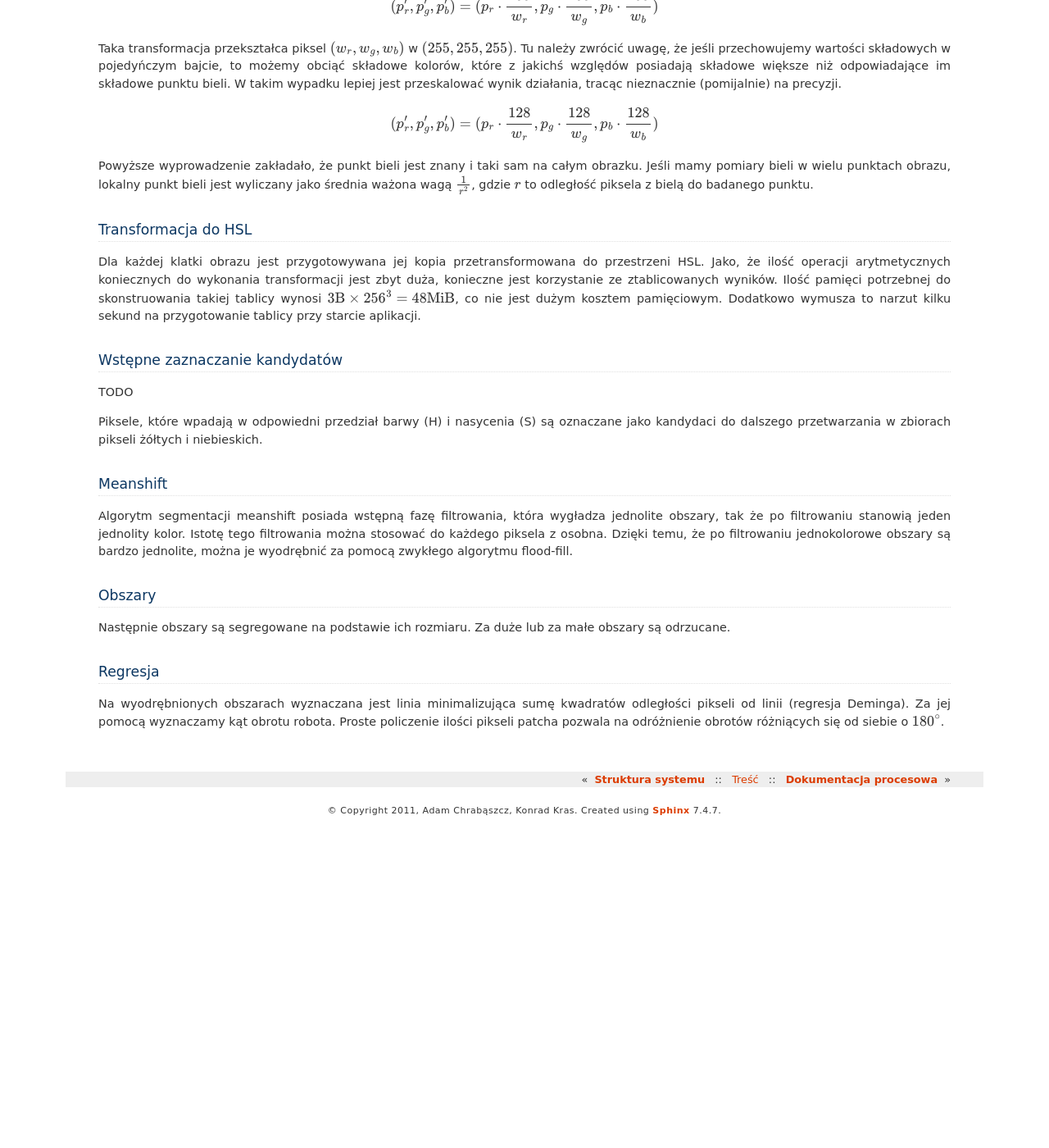
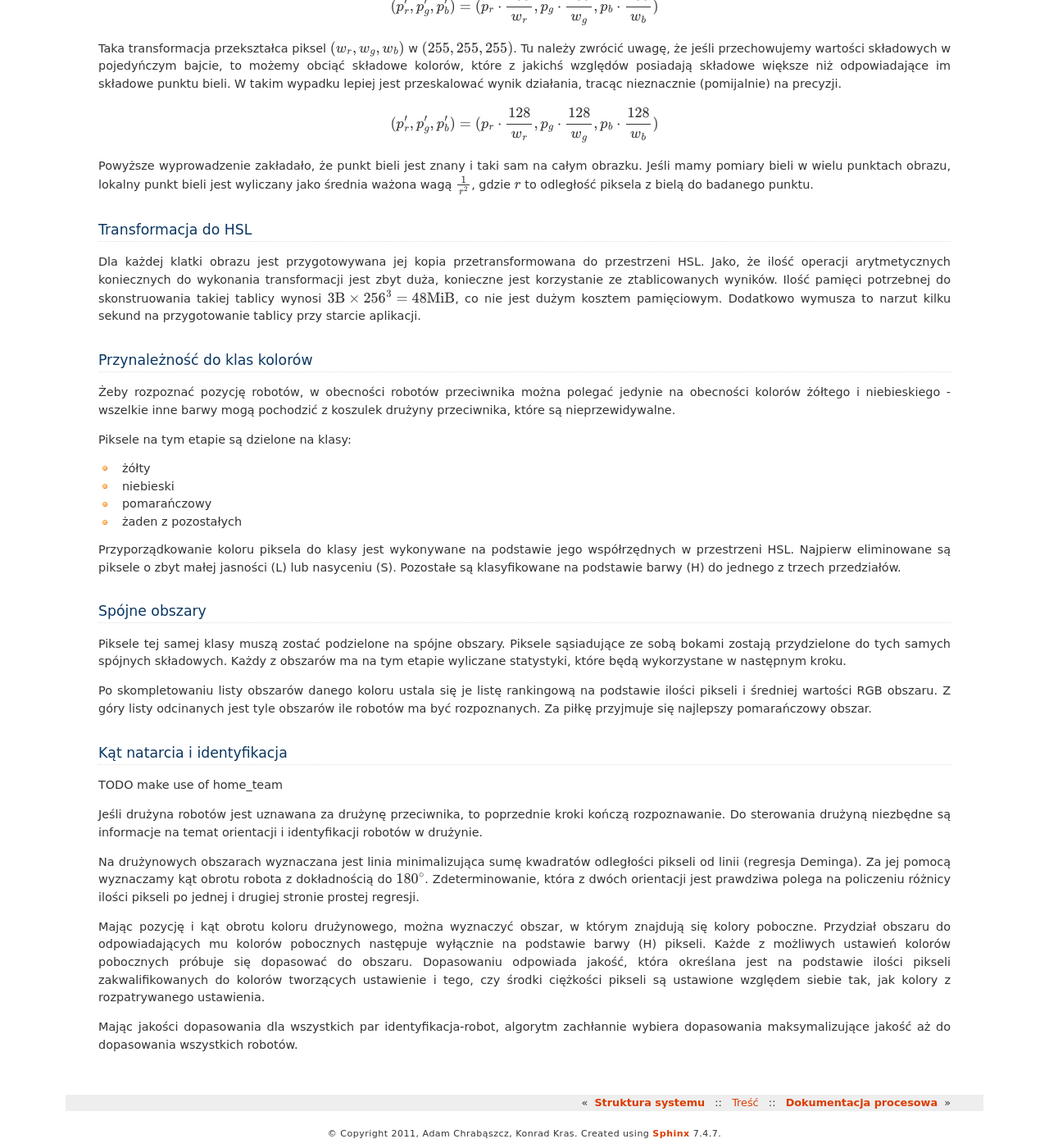
Before and after one commit to admchr/agh-mirosot-vision, a Sphinx documentation site: the page built from doc/arch/algodoc.rst, in a window 1280 px wide and 1400 px high, scrolled down 533 px. Shown: the whole window at 82% size. Built offline with Sphinx 7.4.7, drawn with Linux system fonts in a browser that asks for light colours; formulas are drawn with MathJax 3; pages that are not in the unit, such as notebooks, are missing from menus; before the commit the page ends 1539 px from its top, so only the background shows below that.

Commit message:
doc algorithm

```diff
--- a/doc/arch/algodoc.rst
+++ b/doc/arch/algodoc.rst
@@ -54,34 +54,64 @@ wyników. Ilość pamięci potrzebnej do skonstruowania takiej tablicy wynosi
 pamięciowym. Dodatkowo wymusza to narzut kilku sekund na przygotowanie tablicy
 przy starcie aplikacji.
 
-Wstępne zaznaczanie kandydatów
-******************************
+Przynależność do klas kolorów
+*****************************
 
-TODO
+Żeby rozpoznać pozycję robotów, w obecności robotów przeciwnika można polegać
+jedynie na obecności kolorów żółtego i niebieskiego - wszelkie inne barwy mogą
+pochodzić z koszulek drużyny przeciwnika, które są nieprzewidywalne.
 
-Piksele, które wpadają w odpowiedni przedział barwy (H) i nasycenia (S) są
-oznaczane jako kandydaci do dalszego przetwarzania w zbiorach pikseli żółtych i
-niebieskich.
+Piksele na tym etapie są dzielone na klasy:
 
-Meanshift
-*********
+* żółty
+* niebieski
+* pomarańczowy
+* żaden z pozostałych
 
-Algorytm segmentacji meanshift posiada wstępną fazę filtrowania, która wygładza
-jednolite obszary, tak że po filtrowaniu stanowią jeden jednolity kolor.
-Istotę tego filtrowania można stosować do każdego piksela z osobna. Dzięki temu,
-że po filtrowaniu jednokolorowe obszary są bardzo jednolite, można je wyodrębnić
-za pomocą zwykłego algorytmu flood-fill.
+Przyporządkowanie koloru piksela do klasy jest wykonywane na podstawie jego
+współrzędnych w przestrzeni HSL. Najpierw eliminowane są piksele o zbyt małej
+jasności (L) lub nasyceniu (S).
+Pozostałe są klasyfikowane na podstawie barwy (H) do jednego  z trzech
+przedziałów.
 
-Obszary
-*******
 
-Następnie obszary są segregowane na podstawie ich rozmiaru. Za duże lub za małe
-obszary są odrzucane.
+Spójne obszary
+**************
 
-Regresja
-********
+Piksele tej samej klasy muszą zostać podzielone na spójne obszary.
+Piksele sąsiadujące ze sobą bokami zostają przydzielone do tych samych spójnych
+składowych. Każdy z obszarów ma na tym etapie wyliczane statystyki, które będą
+wykorzystane w następnym kroku.
 
-Na wyodrębnionych obszarach wyznaczana jest linia minimalizująca
+Po skompletowaniu listy obszarów danego koloru ustala się je listę rankingową
+na podstawie ilości pikseli i średniej wartości RGB obszaru.
+Z góry listy odcinanych jest tyle obszarów ile robotów ma być rozpoznanych.
+Za piłkę przyjmuje się najlepszy pomarańczowy obszar.
+
+Kąt natarcia i identyfikacja
+****************************
+
+TODO make use of home_team
+
+Jeśli drużyna robotów jest uznawana za drużynę przeciwnika, to poprzednie kroki
+kończą rozpoznawanie. Do sterowania drużyną niezbędne są informacje na temat
+orientacji i identyfikacji robotów w drużynie.
+
+Na drużynowych obszarach wyznaczana jest linia minimalizująca
 sumę kwadratów odległości pikseli od linii (regresja Deminga). Za jej pomocą
-wyznaczamy kąt obrotu robota. Proste policzenie ilości pikseli patcha pozwala na
-odróżnienie obrotów różniących się od siebie o :math:`180^\circ`.
+wyznaczamy kąt obrotu robota z dokładnością do  :math:`180^\circ`.
+Zdeterminowanie, która z dwóch orientacji jest prawdziwa polega na policzeniu
+różnicy ilości pikseli po jednej i drugiej stronie prostej regresji.
+
+Mając pozycję i kąt obrotu koloru drużynowego, można wyznaczyć obszar, w którym
+znajdują się kolory poboczne. Przydział obszaru do odpowiadających mu kolorów
+pobocznych następuje wyłącznie na podstawie barwy (H) pikseli.
+Każde z możliwych ustawień kolorów pobocznych próbuje się dopasować do obszaru.
+Dopasowaniu odpowiada jakość, która określana jest na podstawie ilości pikseli
+zakwalifikowanych do kolorów tworzących ustawienie i tego, czy środki ciężkości
+pikseli są ustawione względem siebie tak, jak kolory z rozpatrywanego
+ustawienia.
+
+Mając jakości dopasowania dla wszystkich par identyfikacja-robot, algorytm
+zachłannie wybiera dopasowania maksymalizujące jakość aż do dopasowania
+wszystkich robotów.
--- a/doc/arch/archdoc.rst
+++ b/doc/arch/archdoc.rst
@@ -13,6 +13,11 @@ Tu:
  możliwe różne podejścia, które zostały odrzucone
 * co było wcześniej, jak wyglądał robotyczny rozpoznawacz wczoraj
 * że obrazki są w BGR i że to wygląda na standardowy sposób zapisu (nie RGB)
+* co można poprawić:
+  * można spróbować robić więcej w jednym przebiegu po obrazku, zmniejszyć
+    wielkość wszelkich struktur dodatkowych, eliminować alokację
+  * poprawić rozpoznawanie orientacji trójkąta, znikające punkty z 3-kąta
+  * UI... ... ...
 
 TODO
 
```
